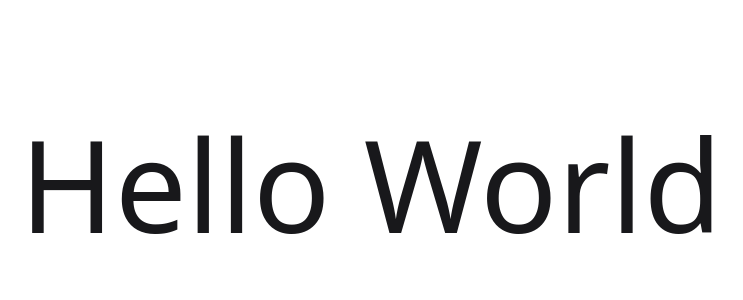
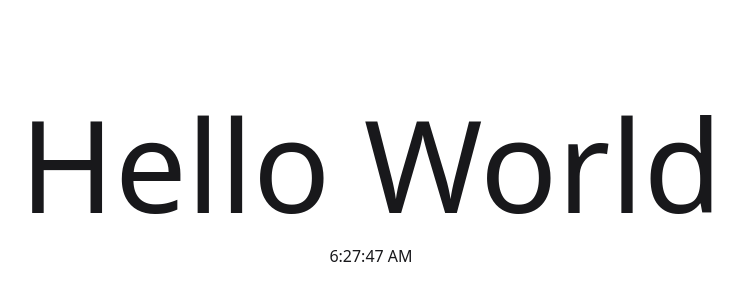
Before and after one commit to trenaryja/blank-next-app, a Next.js app: page / in a window 1280 px wide. Shown: the part 216-516 px from the top of the page, without its empty margins (269-1012 px from the left). Built offline with nearby package versions, Linux system fonts and the light colour scheme.

Commit message:
update to v16

```diff
--- /dev/null
+++ b/app/client.tsx
@@ -0,0 +1,14 @@
+'use client'
+
+import { useEffect, useState } from 'react'
+
+export const CurrentTime = () => {
+	const [time, setTime] = useState(new Date())
+
+	useEffect(() => {
+		const t = setInterval(() => setTime(new Date()), 1000)
+		return () => clearInterval(t)
+	}, [])
+
+	return <p>{time.toLocaleTimeString()}</p>
+}
--- a/app/page.tsx
+++ b/app/page.tsx
@@ -1,7 +1,10 @@
+import { CurrentTime } from './client'
+
 export default async function Home() {
 	return (
-		<main className='grid place-items-center h-screen'>
+		<main className='grid place-items-center content-center gap-4 h-screen'>
 			<h1 className='text-9xl'>Hello World</h1>
+			<CurrentTime />
 		</main>
 	)
 }
--- a/eslint.config.mjs
+++ b/eslint.config.mjs
@@ -1,12 +1,22 @@
-import { FlatCompat } from '@eslint/eslintrc'
+import nextVitals from 'eslint-config-next/core-web-vitals'
+import nextTs from 'eslint-config-next/typescript'
+import { defineConfig, globalIgnores } from 'eslint/config'
 
-const compat = new FlatCompat({
-	baseDirectory: import.meta.url,
-})
-
-const eslintConfig = [
-	{ ignores: ['.next/**', 'next-env.d.ts'] },
-	...compat.extends('next/core-web-vitals', 'next/typescript'),
-]
+const eslintConfig = defineConfig([
+	...nextVitals,
+	...nextTs,
+	globalIgnores(['.next/**', 'out/**', 'build/**', 'next-env.d.ts']),
+	{
+		rules: {
+			'react/no-unescaped-entities': 'off',
+			'@next/next/no-img-element': 'off',
+			'@typescript-eslint/no-namespace': 'off',
+			'@typescript-eslint/no-unused-vars': [
+				'error',
+				{ argsIgnorePattern: '^_', varsIgnorePattern: '^_', caughtErrorsIgnorePattern: '^_' },
+			],
+		},
+	},
+])
 
 export default eslintConfig
--- a/tsconfig.json
+++ b/tsconfig.json
@@ -4,7 +4,7 @@
 		"esModuleInterop": true,
 		"incremental": true,
 		"isolatedModules": true,
-		"jsx": "preserve",
+		"jsx": "react-jsx",
 		"lib": ["dom", "dom.iterable", "esnext"],
 		"module": "esnext",
 		"moduleResolution": "bundler",
@@ -16,6 +16,6 @@
 		"strict": true,
 		"target": "esnext"
 	},
-	"include": ["next-env.d.ts", "**/*.ts", "**/*.tsx", ".next/types/**/*.ts"],
+	"include": ["next-env.d.ts", "**/*.ts", "**/*.tsx", ".next/types/**/*.ts", ".next/dev/types/**/*.ts"],
 	"exclude": ["node_modules"]
 }
```
Also changed, not shown: package.json (+4 -4 lines), 1 other file (tests, documents, lock files or other folders).
